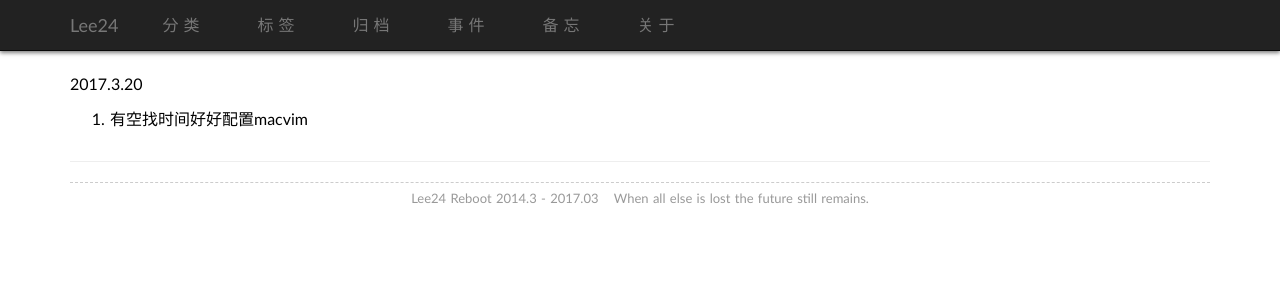
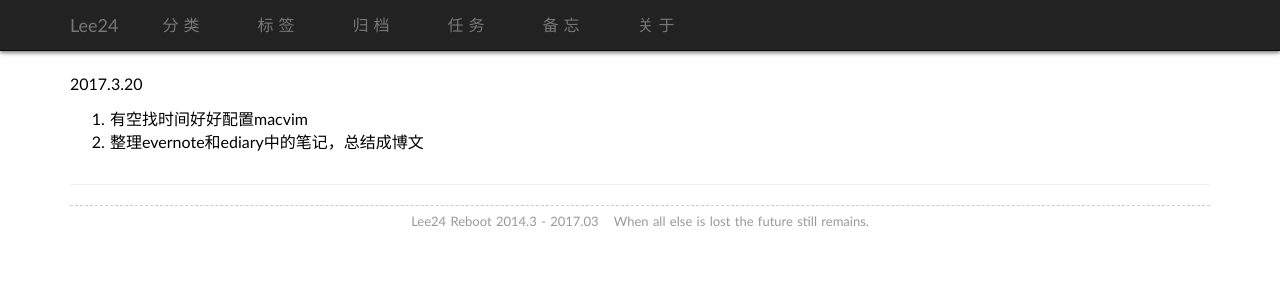
Before and after one commit to Lee24/Lee24.github.io, a Jekyll site: the page built from taskList.md, in a window 1280 px wide. Shown: the top 300 px of the page. Built offline with Jekyll 4.4.1, drawn with Linux system fonts in a browser that asks for light colours; comment, search, counter and statistics services are not loaded.

Commit message:
添加内容

```diff
--- a/_includes/navigation.html
+++ b/_includes/navigation.html
@@ -16,7 +16,7 @@
     </li>
     <li>
         <a href="/taskList.html">
-            事 件
+            任 务
         </a>
     </li>
     <li>
--- a/taskList.md
+++ b/taskList.md
@@ -7,3 +7,4 @@ title: "任务列表"
 2017.3.20
 
 1. 有空找时间好好配置macvim
+2. 整理evernote和ediary中的笔记，总结成博文
```
